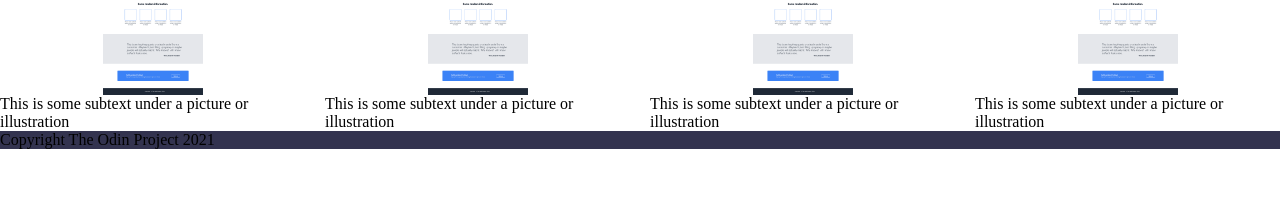
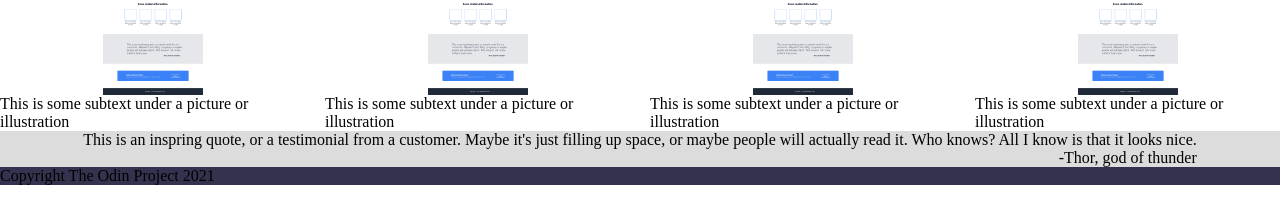
Before and after one commit to tacheampong/landing-page, a plain HTML site: page index.html in a window 1280 px wide. Shown: the part 257-480 px from the top of the page. Drawn offline with Linux system fonts and the light colour scheme.

Commit message:
added section3 with quote and author

```diff
--- a/index.html
+++ b/index.html
@@ -50,8 +50,8 @@
     <div class="section2">
         <div>Some Random Information</div>
 
-
         <div class="inner-section2">
+            <!-- Cards for Section 2 of Landing Page -->
             <div class="card">
                 <img width="100px" alt="placeholder2" src="example of final landing page.png">
                 <a>This is some subtext under a picture or illustration</a>
@@ -77,6 +77,19 @@
         </div>
 
     </div>
+    <div class="section3">
+
+        <!-- Quote with author -->
+        <div class="block">
+            <div class="quote">
+                This is an inspring quote, or a testimonial from a customer. Maybe it's just filling up space,
+                or maybe people will actually read it. Who knows? All I know is that
+                it looks nice.
+            </div>
+            <div class="author">-Thor, god of thunder</div>
+        </div>
+
+    </div>
 
 
 
--- a/style.css
+++ b/style.css
@@ -4,6 +4,21 @@ body{
     box-sizing: border-box;
     margin:0;
     height: 100vh;
+}
+.section3{
+    display: flex;
+    flex-direction: column;
+    align-items: center;
+    justify-content: center;
+    background-color: gainsboro;
+}
+.block{
+    display: flex;
+    flex-direction: column;
+}
+.author{
+    display: flex;
+    align-self:flex-end;
 }
 .section2{
     display: flex;
```
